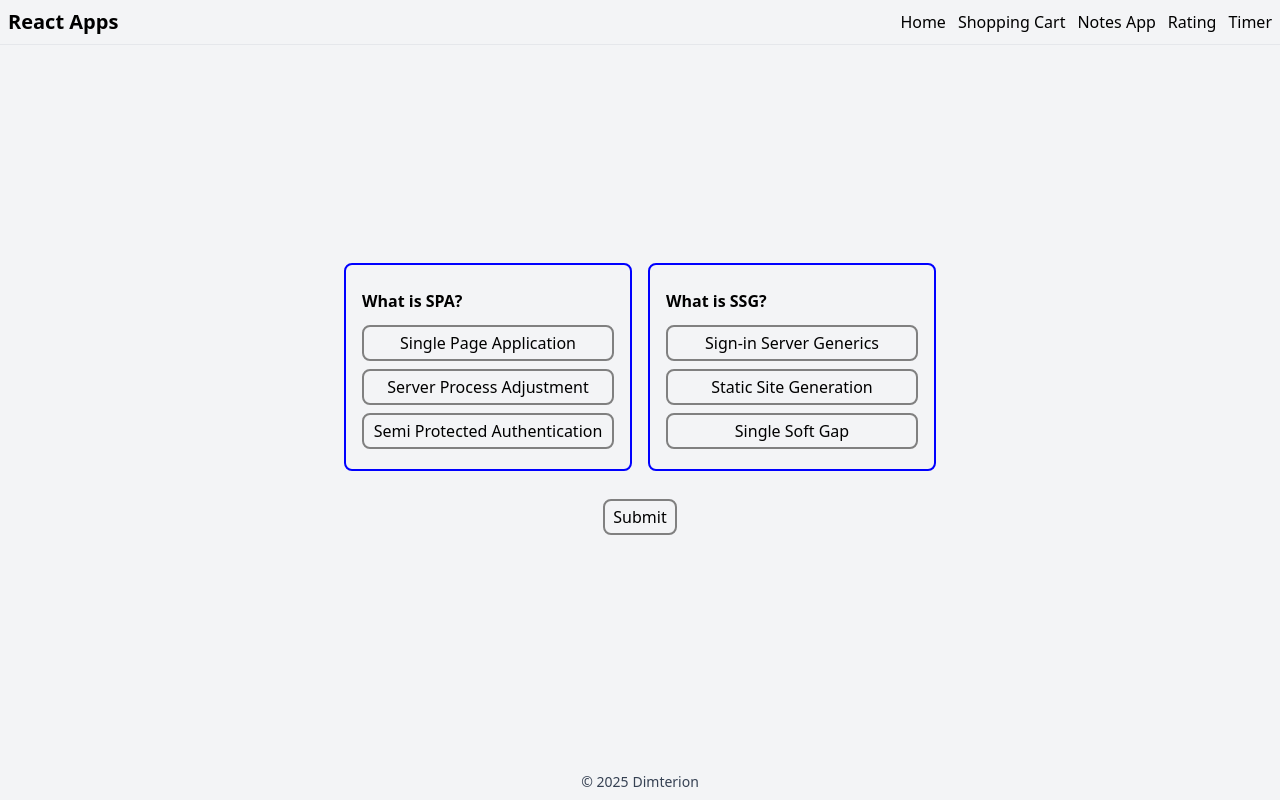
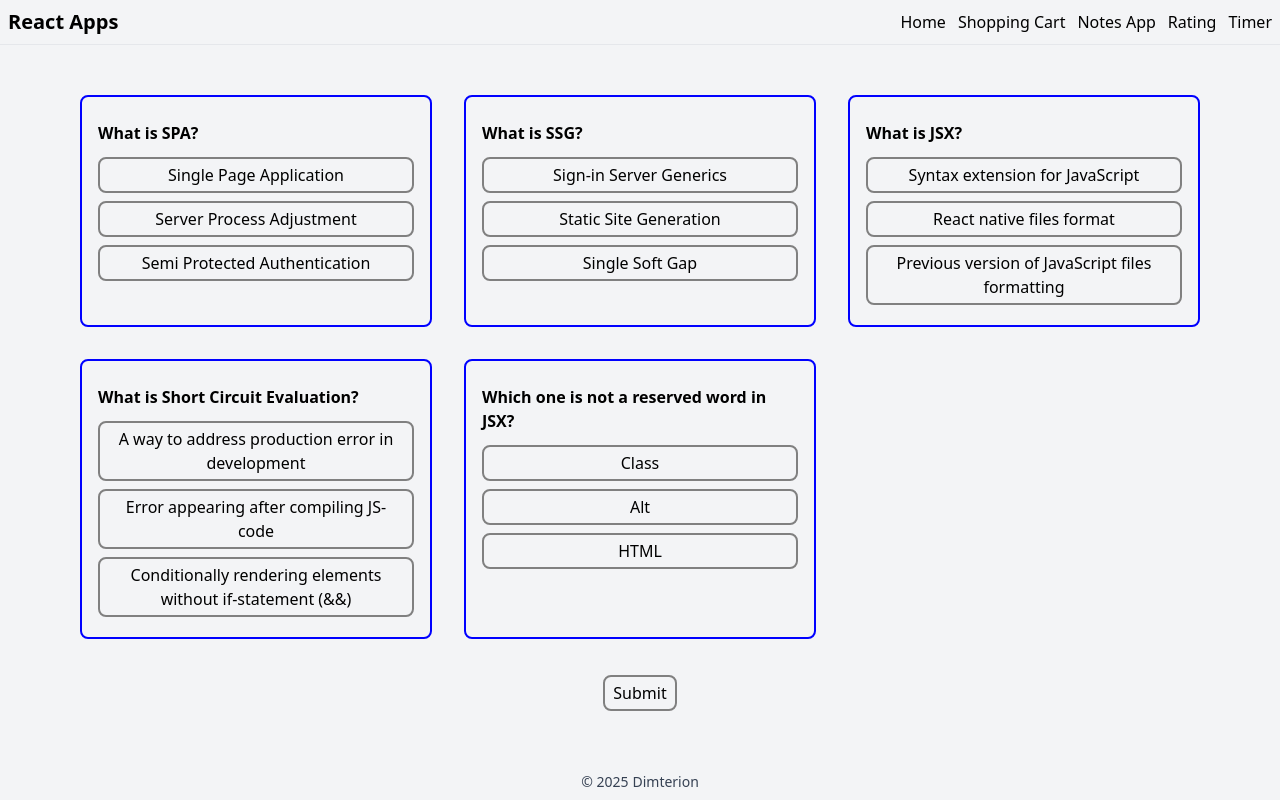
Before and after one commit to Dimterion/react-apps, a React (Vite) app: page /quiz in a window 1280 px wide. Built offline with nearby package versions, Linux system fonts and the light colour scheme; no server answers.

Commit message:
adjust quiz style, add more quiz variants

```diff
--- a/src/components/QuizCard/quizCard.css
+++ b/src/components/QuizCard/quizCard.css
@@ -1,10 +1,11 @@
 .quizCard-container {
   border: 2px solid blue;
   border-radius: 0.5rem;
-  margin: 0.5rem auto;
-  max-width: 90vw;
+  box-sizing: border-box;
+  margin: 0;
+  max-width: 100%;
   padding: 1rem;
-  width: 18rem;
+  width: 100%;
 }
 
 .quizCard-container h2 {
--- a/src/data/quiz.js
+++ b/src/data/quiz.js
@@ -17,4 +17,47 @@ export const quiz = [
       { id: 3, answer: "Single Soft Gap", correct: false },
     ],
   },
+  {
+    id: 3,
+    question: "What is JSX?",
+    answers: [
+      { id: 1, answer: "Syntax extension for JavaScript", correct: true },
+      { id: 2, answer: "React native files format", correct: false },
+      {
+        id: 3,
+        answer: "Previous version of JavaScript files formatting",
+        correct: false,
+      },
+    ],
+  },
+  {
+    id: 4,
+    question: "What is Short Circuit Evaluation?",
+    answers: [
+      {
+        id: 1,
+        answer: "A way to address production error in development",
+        correct: false,
+      },
+      {
+        id: 2,
+        answer: "Error appearing after compiling JS-code",
+        correct: false,
+      },
+      {
+        id: 3,
+        answer: "Conditionally rendering elements without if-statement (&&)",
+        correct: true,
+      },
+    ],
+  },
+  {
+    id: 5,
+    question: "Which one is not a reserved word in JSX?",
+    answers: [
+      { id: 1, answer: "Class", correct: false },
+      { id: 2, answer: "Alt", correct: true },
+      { id: 3, answer: "HTML", correct: false },
+    ],
+  },
 ];
--- a/src/pages/quiz/quiz.css
+++ b/src/pages/quiz/quiz.css
@@ -3,9 +3,19 @@
 }
 
 .quizPage-quizSection {
-  display: flex;
-  flex-flow: row wrap;
-  gap: 1rem;
+  display: grid;
+  gap: 2rem;
+  grid-template-columns: repeat(auto-fit, minmax(280px, 1fr));
+  justify-items: center;
+  max-width: 90vw;
+  margin: 0 auto;
+  padding: 1rem;
+}
+
+@media (max-width: 320px) {
+  .quizPage-quizSection {
+    grid-template-columns: 1fr;
+  }
 }
 
 .quizPage-container button {
```
